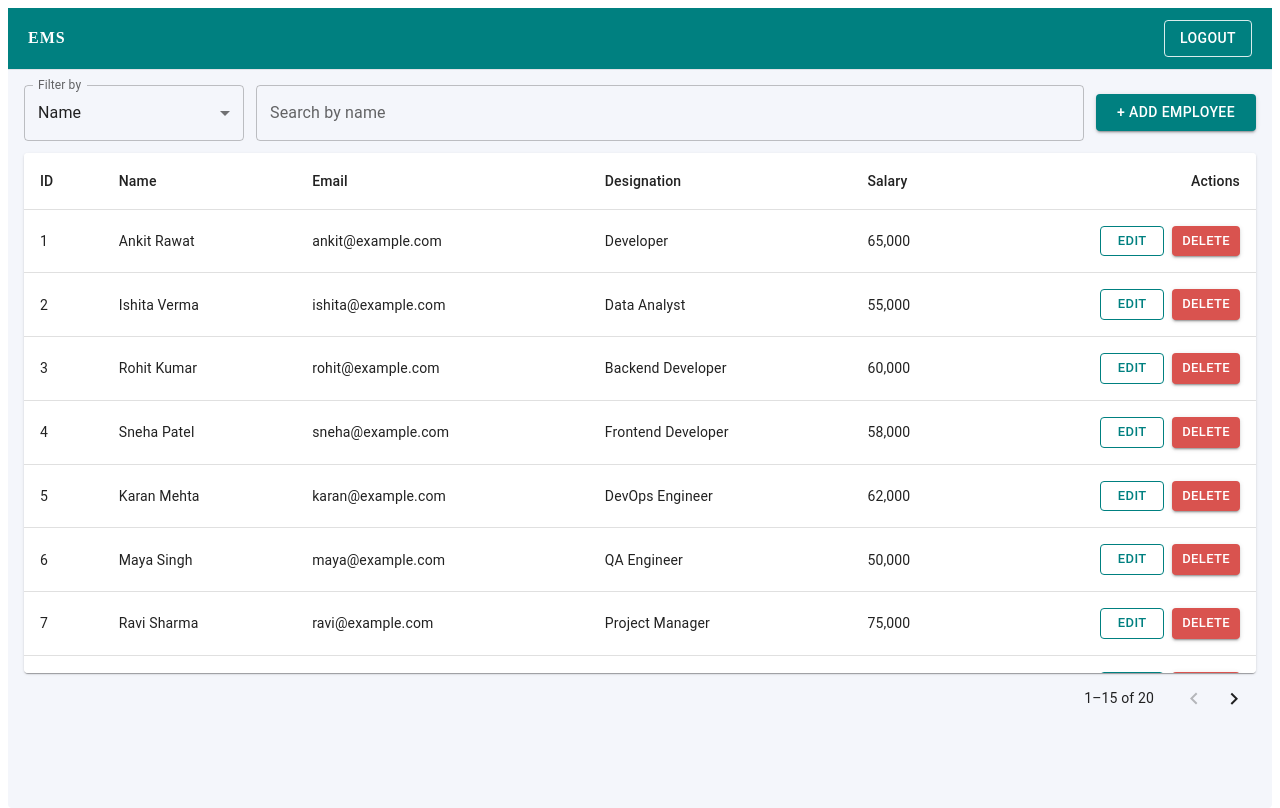
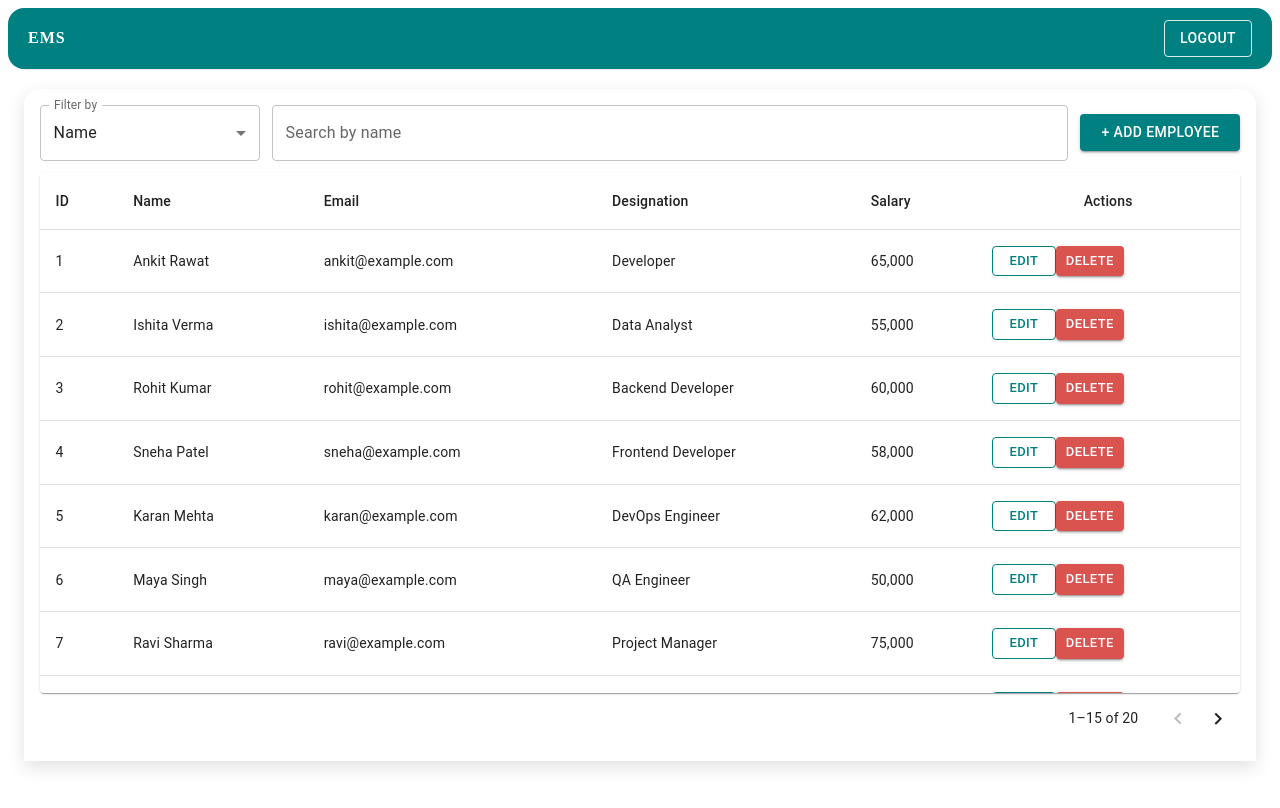
Before and after one commit to Ishitav01/Employee-Management-System-EMS-, a React app in the folder Frontend/: page /dashboard in a window 1280 px wide. Shown: the top 808 px of the page. Built offline with nearby package versions, Linux system fonts and the light colour scheme; the HTML template or start-up script is replaced by a standard one.

Commit message:
Dashboard css change, Header Wrapper made

```diff
--- a/Frontend/src/App.jsx
+++ b/Frontend/src/App.jsx
@@ -3,6 +3,10 @@ import { createBrowserRouter, RouterProvider } from "react-router-dom"
 import LoginPage from './pages/LoginPage'
 import LoadingPage from './components/LoadingPage'
 import AddEditEmployee from './components/AddEditEmployee.jsx'
+import HeaderWrapper from './components/HeaderWrapper'
+import ProfileCard from './pages/ProfileCard'
+
+import "../src/styles/Dashboard.css"
 
 const DashboardPage = lazy(() => import('../src/pages/Dashboard'))
 
@@ -20,14 +24,18 @@ function App() {
       path : "/dashboard",
       element :
       <Suspense fallback={<LoadingPage />}>
+      <HeaderWrapper>
       <DashboardPage />
+      </HeaderWrapper>
       </Suspense>
     },
     {
-      path : "/addEditEmployee",
+      path : "/user",
       element :
       <Suspense fallback={<LoadingPage />}>
-      <AddEditEmployee/>
+      <HeaderWrapper>
+      <ProfileCard />
+      </HeaderWrapper>
       </Suspense>
     }
   ])
--- /dev/null
+++ b/Frontend/src/components/HeaderWrapper.jsx
@@ -0,0 +1,14 @@
+import { Button } from '@mui/material'
+import React from 'react'
+
+export default function HeaderWrapper({children}) {
+  return (
+    <>
+    <header className="ems-header">
+        <div className="ems-logo">EMS</div>
+        <Button variant="outlined" className="btn-logout" >Logout</Button>
+      </header>
+      {children}
+    </>
+  )
+}
--- a/Frontend/src/pages/Dashboard.jsx
+++ b/Frontend/src/pages/Dashboard.jsx
@@ -19,6 +19,7 @@ import {
 } from "@mui/material";
 import "../styles/Dashboard.css";
 import useDebounce from "../hooks/useDebounce";
+import { Outlet } from "react-router-dom";
 
 export default function Dashboard() {
   const initialEmployees = [
@@ -86,10 +87,7 @@ export default function Dashboard() {
 
   return (
     <Paper className="paper-root" elevation={0}>
-      <header className="ems-header">
-        <div className="ems-logo">EMS</div>
-        <Button variant="outlined" className="btn-logout" >Logout</Button>
-      </header>
+      <Outlet />
       <div className="ems-root">
         <div className="ems-container">
           <div className="toolbar">
@@ -129,7 +127,7 @@ export default function Dashboard() {
                   <TableCell>Email</TableCell>
                   <TableCell>Designation</TableCell>
                   <TableCell>Salary</TableCell>
-                  <TableCell align="right">Actions</TableCell>
+                  <TableCell align="center">Actions</TableCell>
                 </TableRow>
               </TableHead>
 
@@ -146,7 +144,7 @@ export default function Dashboard() {
                       <TableCell>{emp.email}</TableCell>
                       <TableCell>{emp.designation}</TableCell>
                       <TableCell>{emp.salary.toLocaleString()}</TableCell>
-                      <TableCell align="right">
+                      <TableCell className="action-buttons">
                         <Button size="small" variant="outlined" className="btn-edit" onClick={() => handleEditClick(emp)}
                         >Edit</Button>
                         <Button size="small" variant="contained" className="btn-delete">Delete</Button>
--- /dev/null
+++ b/Frontend/src/pages/ProfileCard.jsx
@@ -0,0 +1,7 @@
+import React from 'react'
+
+export default function ProfileCard() {
+  return (
+    <div><h1>Profile card here...</h1></div>
+  )
+}
--- a/Frontend/src/styles/Dashboard.css
+++ b/Frontend/src/styles/Dashboard.css
@@ -1,4 +1,3 @@
-
 :root {
   --teal-500: #008080;
   --teal-700: #005f5f;
@@ -29,7 +28,8 @@
   background-color: var(--teal-500);
   color: white;
   z-index: 2000;
-  box-shadow: 0 1px 0 rgba(0,0,0,0.08);
+  box-shadow: 0 1px 0 rgba(0, 0, 0, 0.08);
+  border-radius: 16px 16px 16px 16px;
 }
 
 .ems-logo {
@@ -39,12 +39,19 @@
 
 .btn-logout {
   color: white !important;
-  border: 1px solid rgba(255,255,255,0.85) !important;
+  border: 1px solid rgba(255, 255, 255, 0.85) !important;
 }
 
 .ems-container {
   padding: 16px;
+  margin: 20px auto;
+  background: white;
+  border-radius: 16px 16px 0 0;
+  box-shadow: 0px 6px 18px rgba(0, 0, 0, 0.12);
+
+  width: 95%;
 }
+
 
 .toolbar {
   display: grid;
@@ -52,6 +59,7 @@
   gap: 12px;
   align-items: center;
   margin-bottom: 12px;
+  width: 100%;
 }
 
 .btn-add {
@@ -65,13 +73,23 @@
   max-height: 520px;
 }
 
+
+.action-buttons {
+  display: flex;
+  justify-content: space-between;
+  align-items: center;
+  gap: 12px;
+}
+
+
 .btn-edit {
-  margin-right: 8px;
   border-color: var(--teal-500) !important;
   color: var(--teal-500) !important;
+
 }
 
 .btn-delete {
+  margin-left: 10px;
   background-color: #d9534f !important;
 }
 
```
